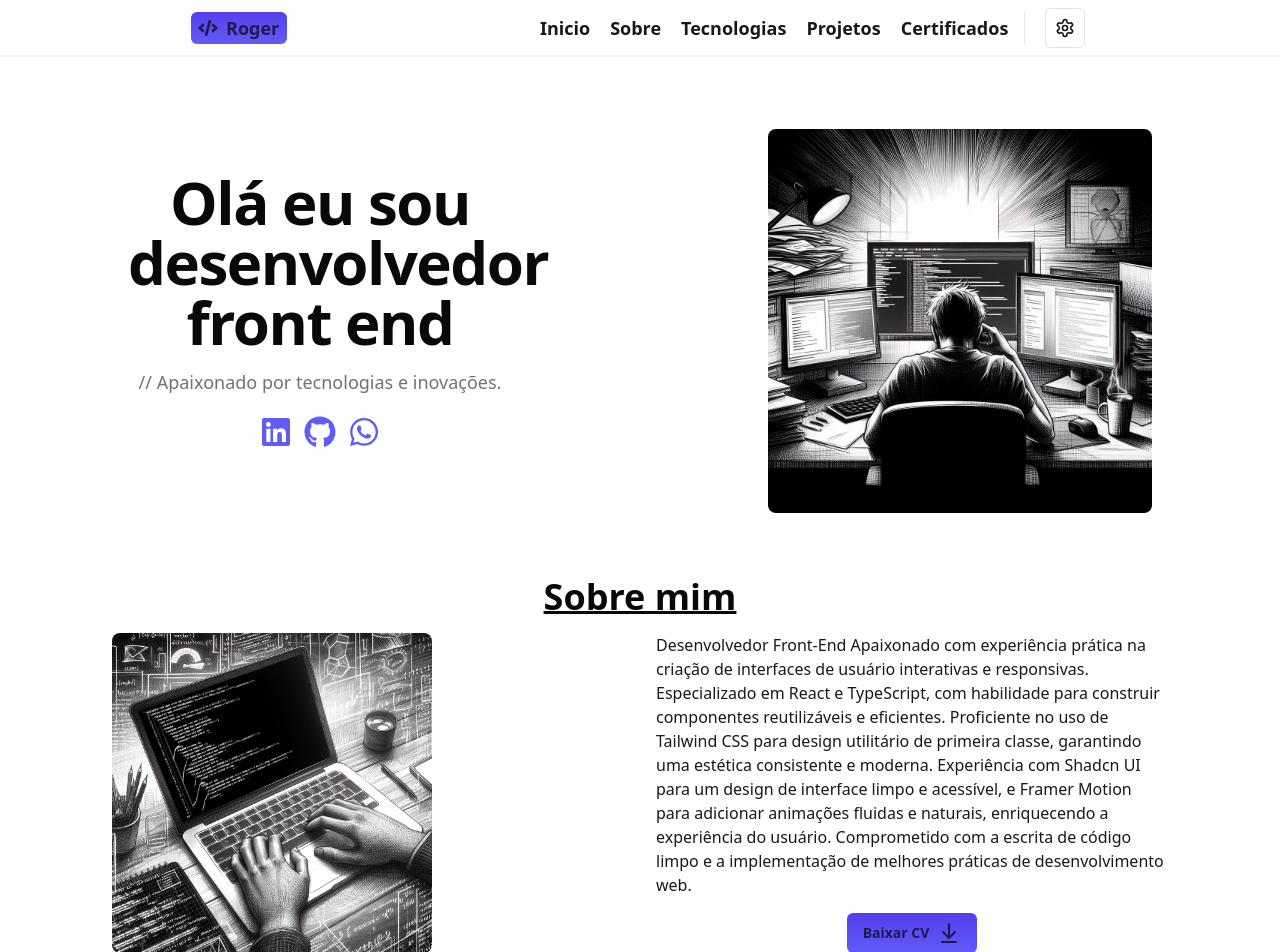
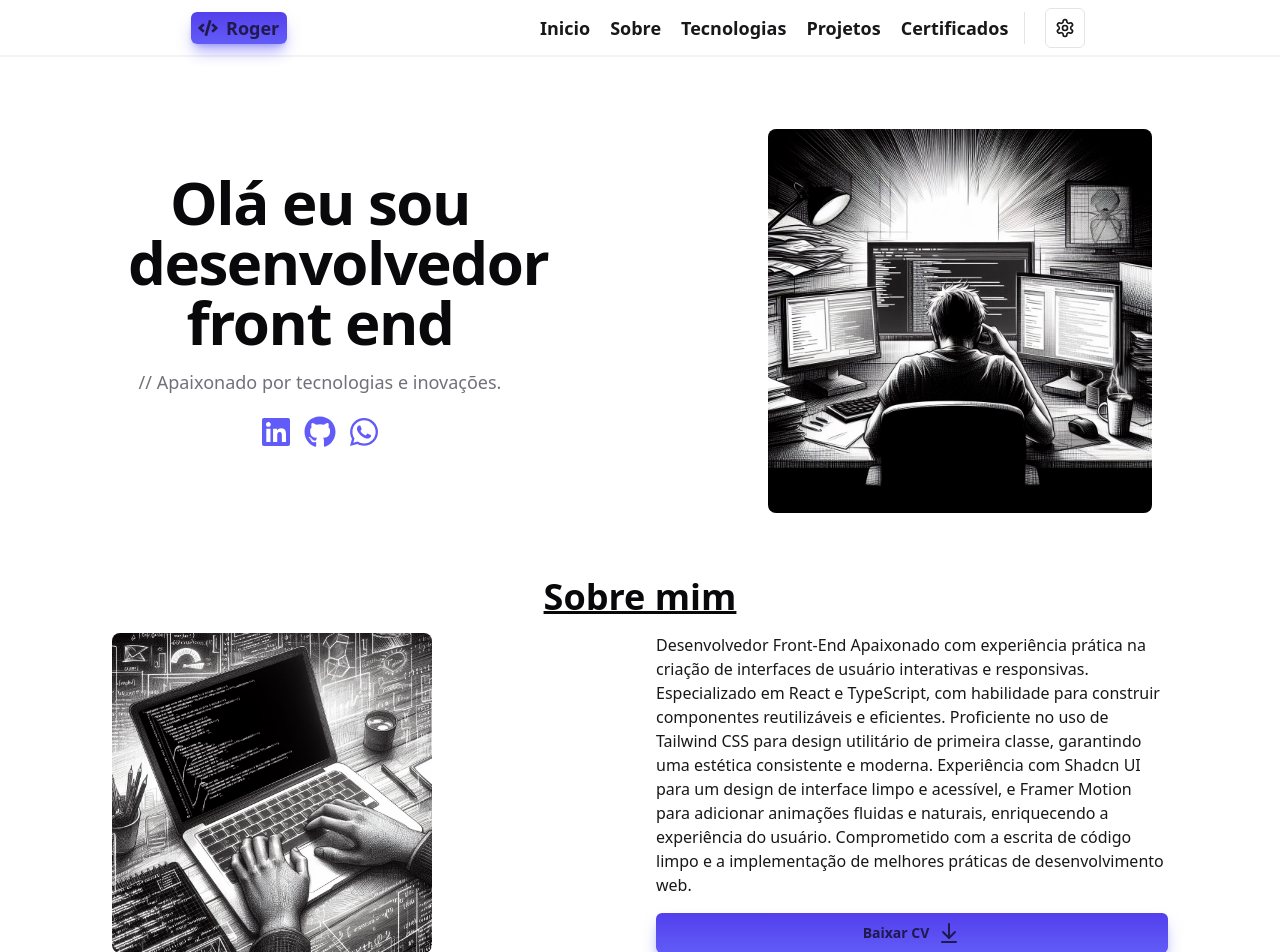
Before and after one commit to rogervalentim/roger-valentim, a React (Vite) app: page / in a window 1280 px wide. Shown: the top 952 px of the page. Built offline with nearby package versions, Linux system fonts and the light colour scheme; what tailwindcss-animated would draw is missing.

Commit message:
style: add shadow to buttons

```diff
--- a/src/components/about/about.tsx
+++ b/src/components/about/about.tsx
@@ -11,42 +11,51 @@ export function About() {
   const { t } = useTranslation();
   const { currentLanguage } = useLanguage();
 
-  // Selecionar a URL correta do currículo baseado na linguagem atual
-  const curriculumUrl = currentLanguage === 'pt' ? curriculum : curriculumEnglish;
+  const curriculumUrl =
+    currentLanguage === "pt" ? curriculum : curriculumEnglish;
 
   return (
     <>
-      <h1 className="text-center font-bold text-3xl lg:text-4xl pt-16 underline underline-offset-1" id="Sobre">
+      <h1
+        className="text-center font-bold text-3xl lg:text-4xl pt-16 underline underline-offset-1"
+        id="Sobre"
+      >
         {t("about-me")}
       </h1>
       <section className="block lg:flex lg:justify-around lg:items-center">
         <figure className="flex justify-center pt-4 lg:flex-col lg:max-w-lg">
-          <img className="h-80 w-72 mx-w-sm lg:w-full rounded-lg" src={computer} alt="computador" />
+          <img
+            className="h-80 w-72 mx-w-sm lg:w-full rounded-lg"
+            src={computer}
+            alt="computador"
+          />
         </figure>
 
         <div className="pt-4 flex flex-col items-center justify-center">
           <motion.div
-            className="flex justify-center items-center max-w-sm lg:max-w-lg"
+            className="flex justify-center flex-col items-center max-w-sm lg:max-w-lg"
             initial="hidden"
             whileInView="visible"
             viewport={{ once: true, amount: 0.5 }}
             transition={{ duration: 0.5 }}
             variants={{
               hidden: { opacity: 0, x: 50 },
-              visible: { opacity: 1, x: 0 },
+              visible: { opacity: 1, x: 0 }
             }}
           >
-            <p className="px-6 lg:px-0 leading-normal text-primary">{t("about")}</p>
-          </motion.div>
-          <a href={curriculumUrl} target="_blank" rel="noopener noreferrer">
+            <p className="px-6 lg:px-0 leading-normal text-primary">
+              {t("about")}
+            </p>
             <Button
               type="button"
-              className="font-bold flex gap-2 mt-4 text-royal-blue-950 bg-gradient-to-t from-royal-blue-500 to-royal-blue-600 hover:bg-gradient-to-t hover:from-royal-blue-600 hover:to-royal-blue-700"
+              className="font-bold w-full flex gap-2 mt-4 text-royal-blue-950 shadow-lg shadow-royal-blue-500/50 dark:shadow-royal-blue-800/50 bg-gradient-to-t from-royal-blue-500 to-royal-blue-600 hover:bg-gradient-to-t hover:from-royal-blue-600 hover:to-royal-blue-700"
             >
-              {t("cv")}
+              <a href={curriculumUrl} target="_blank" rel="noopener noreferrer">
+                {t("cv")}
+              </a>
               <ArrowDownToLine className="text-royal-blue-950" />
             </Button>
-          </a>
+          </motion.div>
         </div>
       </section>
     </>
--- a/src/components/navbar/nav-mobile.tsx
+++ b/src/components/navbar/nav-mobile.tsx
@@ -33,23 +33,23 @@ export function NavMobile({ closeMenu }: NavMobileProps) {
       transition={{ duration: 0.5, delay: 0.1 }}
     >
       <ul className="flex flex-col items-center w-full">
-        {translatedLinks.map(item =>
+        {translatedLinks.map((item) => (
           <li
-            className="w-full border-b border-collapse p-4 px-10 text-primary  dark:text-muted-foreground  dark:hover:text-primary font-semibold text-lg cursor-pointer"
+            className="w-full  p-4 px-10 text-primary  dark:text-muted-foreground  dark:hover:text-primary font-semibold text-lg cursor-pointer"
             key={item.id}
           >
             <a href={`#${item.link}`} onClick={closeMenu}>
               {item.translatedLink}
             </a>
           </li>
-        )}
+        ))}
       </ul>
 
       <div className="flex justify-center mt-5">
         <a href={curriculum} target="_blank">
           <Button
             type="button"
-            className="w-64 font-bold flex gap-2 mt-4 text-royal-blue-950 bg-gradient-to-t from-royal-blue-500 to-royal-blue-600 hover:bg-gradient-to-t hover:from-royal-blue-600 hover:to-royal-blue-700"
+            className="w-64 font-bold flex gap-2 mt-4 text-royal-blue-950 bg-gradient-to-t shadow-lg shadow-royal-blue-500/50 dark:shadow-royal-blue-800/50 from-royal-blue-500 to-royal-blue-600 hover:bg-gradient-to-t hover:from-royal-blue-600 hover:to-royal-blue-700"
           >
             {t("cv")}
             <ArrowDownToLine className="text-royal-blue-950" />
--- a/src/components/navbar/navbar.tsx
+++ b/src/components/navbar/navbar.tsx
@@ -1,6 +1,6 @@
 import { useState } from "react";
 import { Button } from "../ui/button";
-import { Menu,  X } from "lucide-react";
+import { Menu, X } from "lucide-react";
 import { FaCode } from "react-icons/fa";
 import { navLinks } from "../../constants/index";
 import { NavMobile } from "./nav-mobile";
@@ -43,7 +43,7 @@ export function Navbar() {
       transition={{ duration: 0.5 }}
     >
       <div className="lg:px-16 h-14 flex justify-around border-b border-border/40 items-center flex-row">
-        <div className="flex items-center justify-center gap-2 cursor-pointer bg-gradient-to-t w-24 h-8 from-royal-blue-500 to-royal-blue-600 hover:bg-gradient-to-t hover:from-royal-blue-600 hover:to-royal-blue-700 rounded-md animate-pulse">
+        <div className="flex items-center justify-center gap-2 cursor-pointer bg-gradient-to-t w-24 h-8 from-royal-blue-500 to-royal-blue-600 shadow-lg shadow-royal-blue-500/50 dark:shadow-royal-blue-800/50 hover:bg-gradient-to-t hover:from-royal-blue-600 hover:to-royal-blue-700 rounded-md animate-pulse">
           <FaCode className="size-5 fill-royal-blue-950" />
           <a href="#Inicio" className="text-royal-blue-950 font-bold text-lg">
             Roger
@@ -52,7 +52,7 @@ export function Navbar() {
 
         <div className="flex items-center h-8 space-x-4">
           <ul className="hidden lg:flex lg:gap-5">
-            {translatedLinks.map(item =>
+            {translatedLinks.map((item) => (
               <li key={item.id}>
                 <a
                   href={`#${item.link}`}
@@ -61,7 +61,7 @@ export function Navbar() {
                   {item.translatedLink}
                 </a>
               </li>
-            )}
+            ))}
           </ul>
 
           <Separator className="hidden lg:flex" orientation="vertical" />
@@ -76,8 +76,8 @@ export function Navbar() {
             <NavMenubar />
           </div>
           <Separator className="lg:hidden" orientation="vertical" />
-          {!openMenu
-            ? <Button
+          {!openMenu ? (
+            <Button
               type="button"
               className="flex items-center lg:hidden"
               variant="outline"
@@ -87,7 +87,8 @@ export function Navbar() {
             >
               <Menu className="text-primary" />
             </Button>
-            : <Button
+          ) : (
+            <Button
               type="button"
               className="flex items-center lg:hidden"
               variant="outline"
@@ -95,8 +96,9 @@ export function Navbar() {
               onClick={closeMenu}
               aria-label="Fechar menu"
             >
-                <X className="text-primary"  />
-              </Button>}
+              <X className="text-primary" />
+            </Button>
+          )}
         </div>
       </div>
       {openMenu && <NavMobile closeMenu={closeMenu} />}
```
Lines whose indentation alone changed are shown as unchanged.
